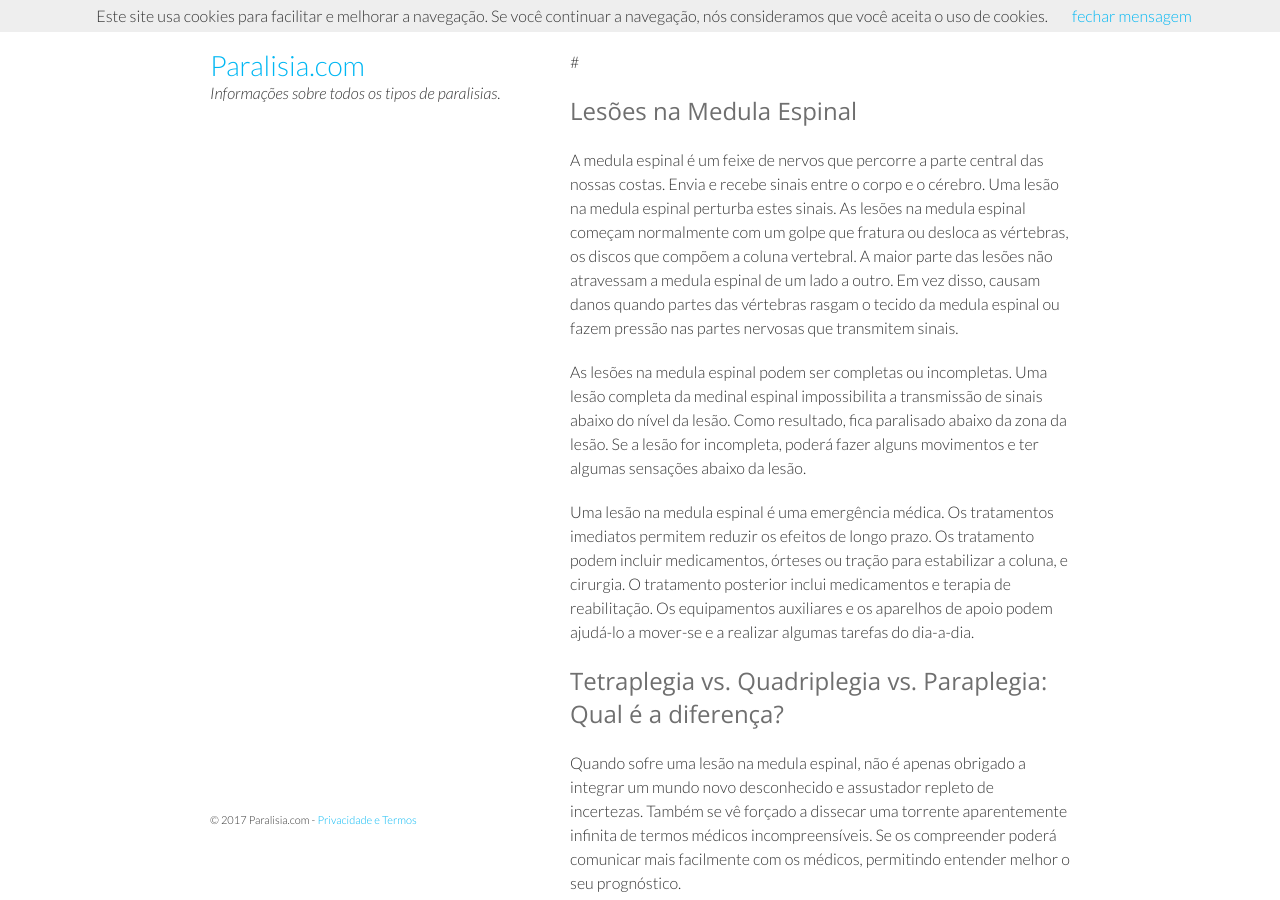
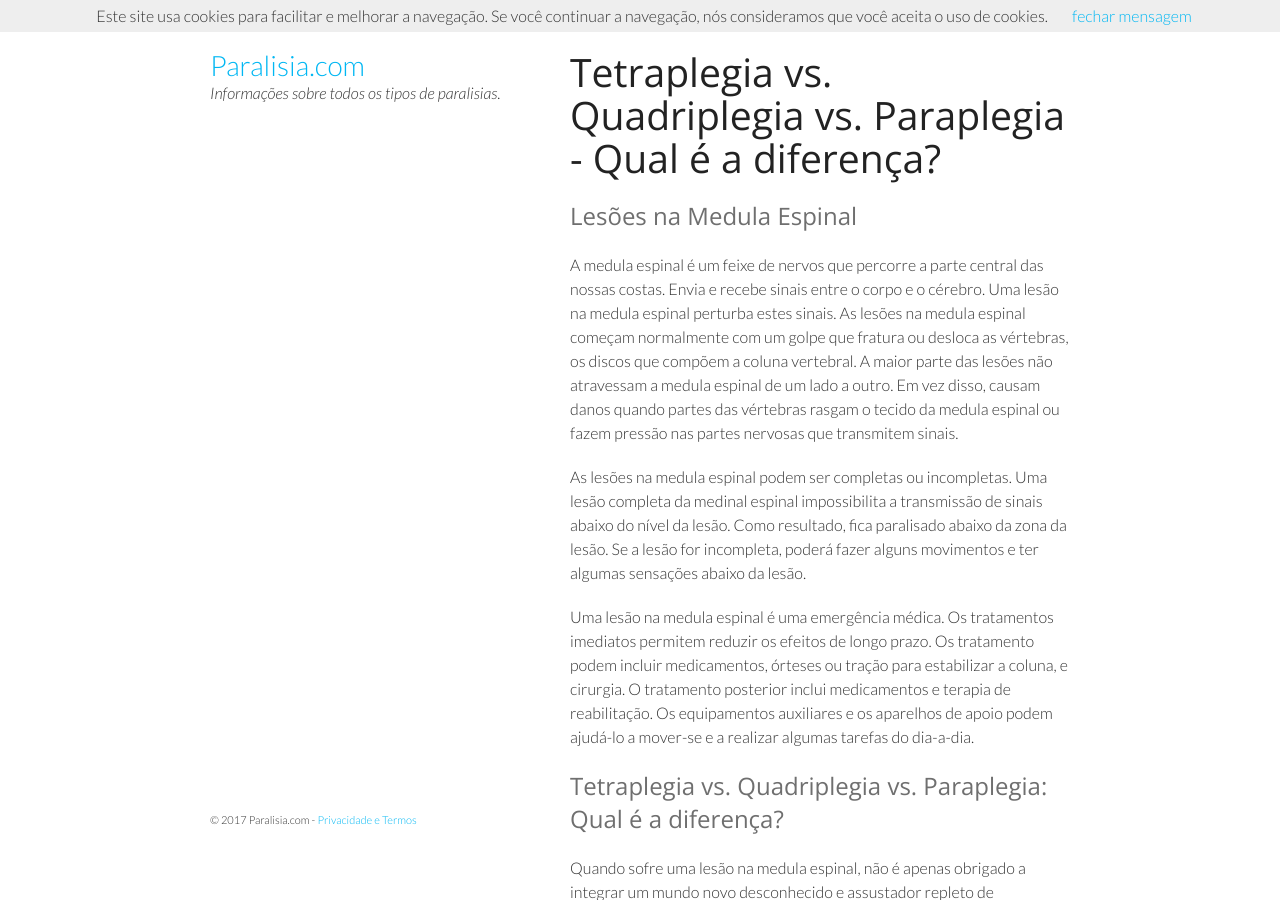
Before and after one commit to artigos/paralisia.com, a Jekyll site: the page built from _posts/2017-04-24-tetraplegia-vs-quadriplegia-vs-paraplegia-diferenca.md, in a window 1280 px wide and 900 px high. Built offline with Jekyll 4.4.1, drawn with Linux system fonts in a browser that asks for light colours; our own code applies the rules of GitHub Pages for plain Markdown files; comment, search, counter and statistics services are not loaded.

Commit message:
Replaces colon with dash

```diff
--- a/_posts/2017-04-24-tetraplegia-vs-quadriplegia-vs-paraplegia-diferenca.md
+++ b/_posts/2017-04-24-tetraplegia-vs-quadriplegia-vs-paraplegia-diferenca.md
@@ -1,6 +1,6 @@
 ---
 layout: default
-title: Tetraplegia vs. Quadriplegia vs. Paraplegia: Qual é a diferença?
+title: Tetraplegia vs. Quadriplegia vs. Paraplegia - Qual é a diferença?
 ---
 
 # {{ page.title }}
```
